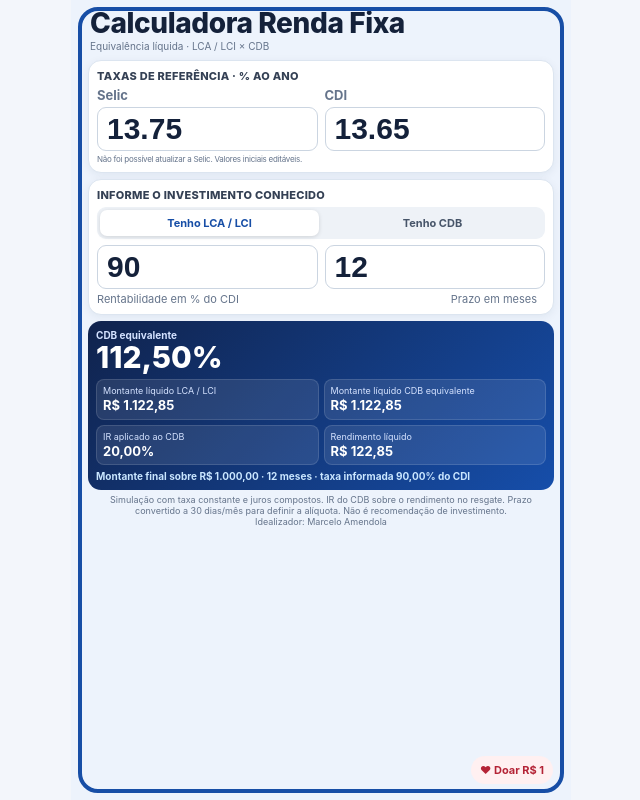
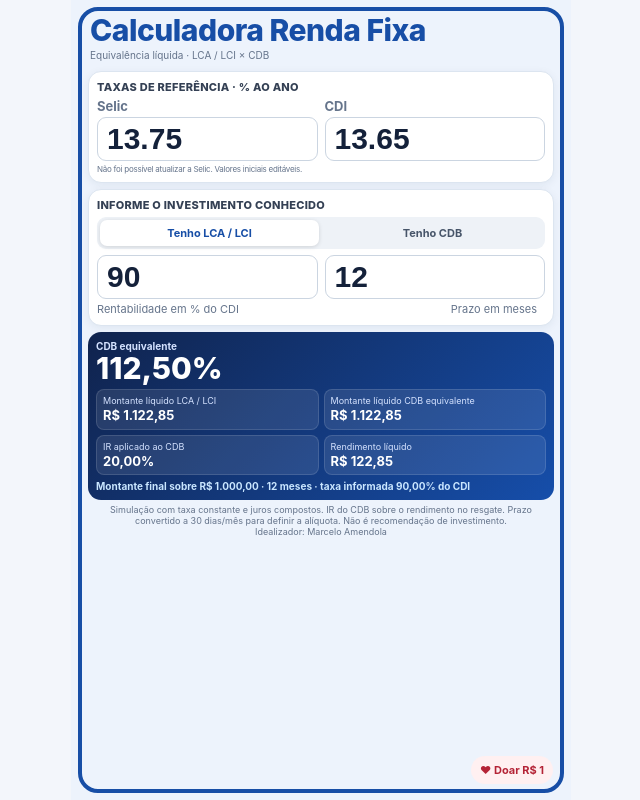
Before and after one commit to marceloedeiaamendola-star/Calculadora-Renda-Fixa, a plain HTML site: page index.html in a window 1280 px wide. Shown: the whole page, without its empty margins (319-959 px from the left). Drawn offline with Linux system fonts and the light colour scheme; no server answers.

Commit message:
Aumenta título, aplica azul e ajusta margem superior

```diff
--- a/index.html
+++ b/index.html
@@ -11,8 +11,8 @@ html,body{width:100%;height:100%;margin:0;overflow:hidden;background:var(--bg)}
 body{color:var(--ink);font:14px -apple-system,BlinkMacSystemFont,"Segoe UI",sans-serif;-webkit-text-size-adjust:100%}
 main{position:relative;width:100%;max-width:500px;height:100vh;height:100dvh;min-height:0;margin:0 auto;padding:6px 12px 7px;background:#edf3fc;display:flex;flex-direction:column;overflow:hidden}
 main::before{content:"";position:absolute;inset:7px;border:4px solid #174ea6;border-radius:20px;pointer-events:none;z-index:10}
-header{display:flex;justify-content:flex-start;align-items:center;margin:0 0 5px;gap:7px;flex:0 0 auto;padding:3px 7px;min-width:0}
-header h1{font-size:28px !important;margin:0;font-weight:800;letter-spacing:-.4px;line-height:1.05}
+header{display:flex;justify-content:flex-start;align-items:center;margin:0 0 7px;gap:7px;flex:0 0 auto;padding:9px 7px 3px;min-width:0}
+header h1{font-size:30px !important;margin:0;color:#174ea6;font-weight:800;letter-spacing:-.5px;line-height:1.05;white-space:nowrap}
 .sub{font-size:10px;color:var(--muted);margin-top:2px}
 button{font:inherit;cursor:pointer}
 .donate{position:absolute;right:18px;bottom:16px;z-index:20;border:0;border-radius:30px;padding:7px 9px;background:#fff0f1;color:#b42336;font-weight:750;font-size:11px;white-space:nowrap}
```
